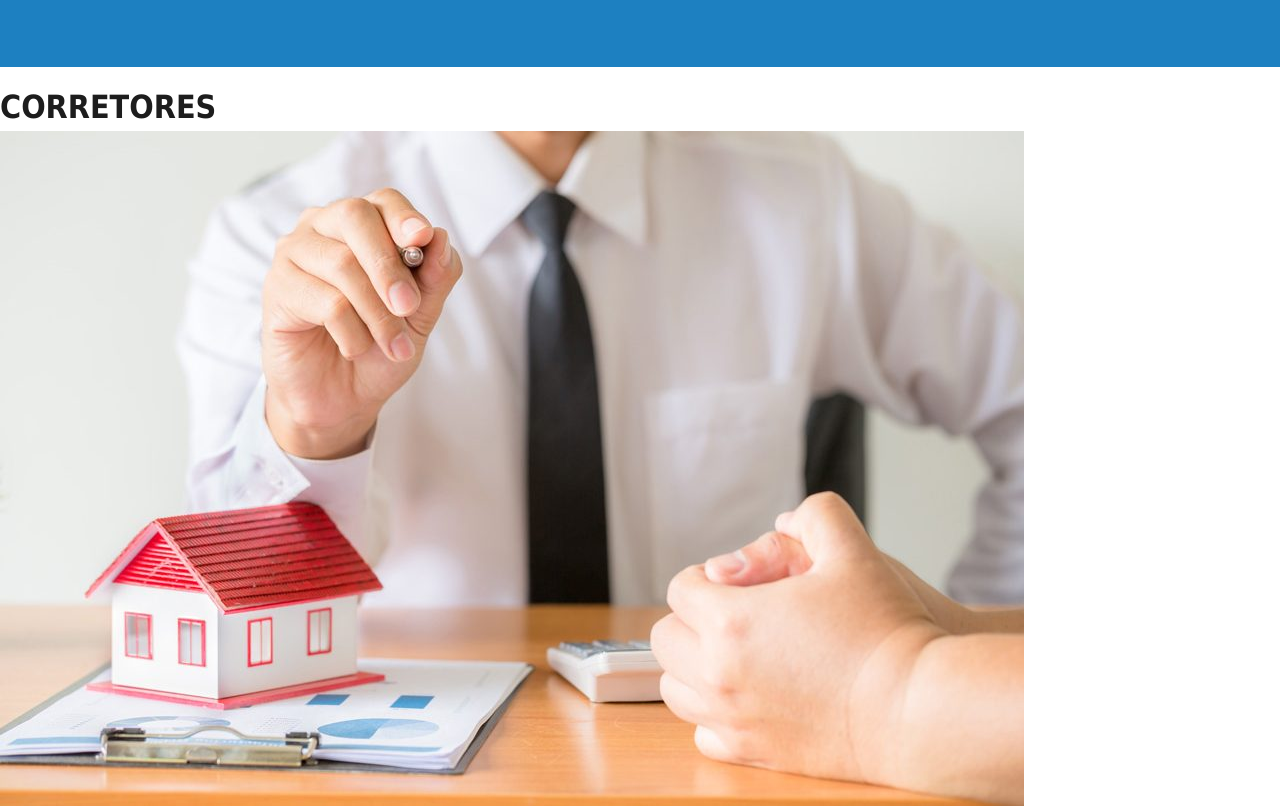
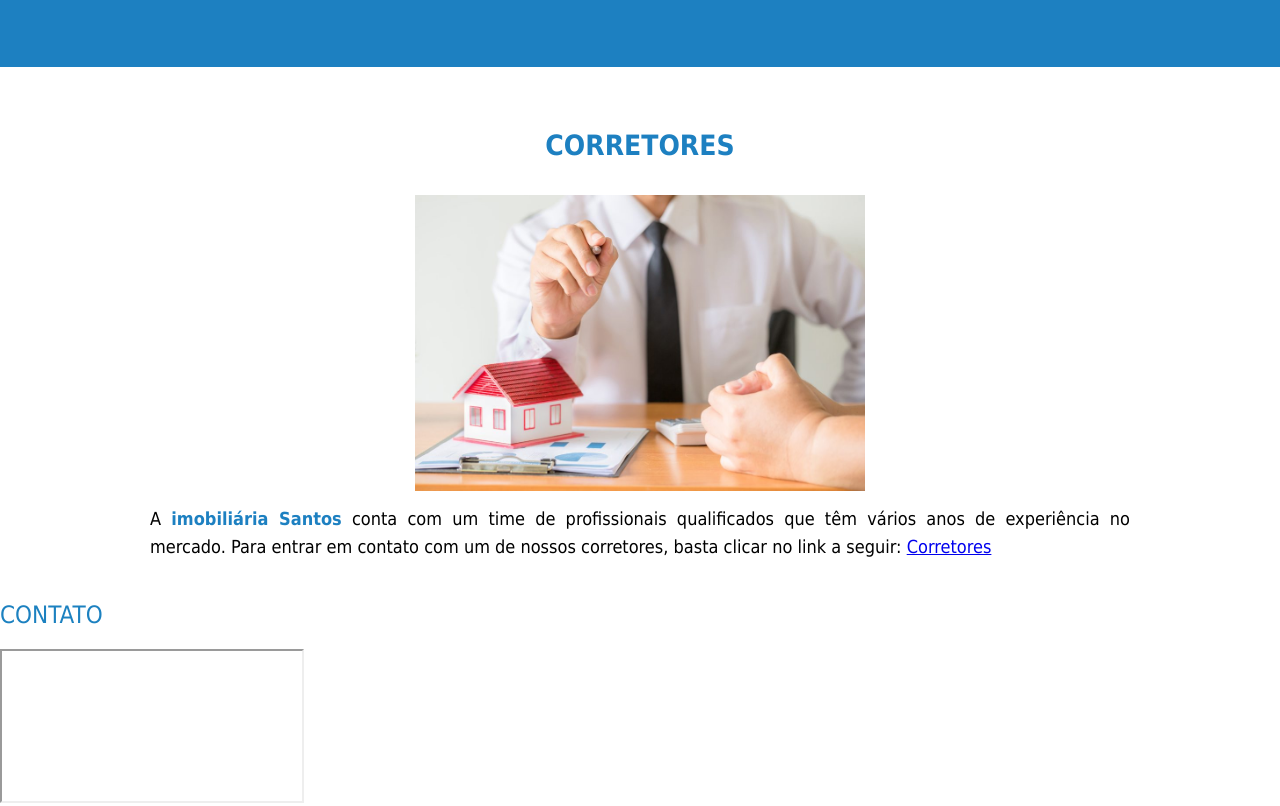
Before and after one commit to gesseferreiraoficial/Imobiliaria-Santos, a plain HTML site: page index.html in a window 1280 px wide. Shown: the part 1788-2594 px from the top of the page. Drawn offline with Linux system fonts and the light colour scheme.

Commit message:
Desenvolvido CSS Seção 5
Desenvolvimento CSS e implementado o HTML da seção 5

```diff
--- a/estilo.css
+++ b/estilo.css
@@ -72,7 +72,7 @@ h2 {
     margin-top: 0;
 }
 
-.imagem-assinatura-imovel {
+.imagem {
     width: 450px;
 }
 
--- a/index.html
+++ b/index.html
@@ -30,7 +30,7 @@
         <h1>Encontre o imóvel dos seus sonhos</h1>
         <h2>A imobiliária que te ajuda no sonho do seu imóvel </h2>
 
-        <img class="imagem-assinatura-imovel" src="img/imovel-assinatura.jpg" alt="Assinatura de imóvel">
+        <img class="imagem" src="img/imovel-assinatura.jpg" alt="Assinatura de imóvel">
 
         <p class="paragrafo">
             Há <span class="texto-azul" >10 anos</span> no ramo temos conquistado a confiança de      <span class="texto-azul" >inúmeros clientes</span>. Isso porque procuramos sempre as melhores condições tanto para quem quer comprar, como para quem quer vender ou alugar. Oferecemos um <span class="texto-azul">serviço de qualidade</span> servindo como ponte entre as partes interessadas.
@@ -51,14 +51,14 @@
         </p>
     </div>
 
-    <div id="corretores">
+    <div id="corretores" class="secao">
 
-    <h1>CORRETORES</h1>
+    <h3 class="texto-azul" >CORRETORES</h3>
 
-        <img src="img/corretores.jpg">
+        <img class="imagem"  src="img/corretores.jpg" alt="corretores">
 
-        <p>
-            A <span>imobiliária Santos</span> conta com um time de profissionais qualificados que têm vários anos de experiência no mercado. Para entrar em contato com um de nossos corretores, basta clicar no link a seguir: <a href="mailto:corretores@email.com"> Corretores </a>
+        <p class="paragrafo" >
+            A <span class="texto-azul" >imobiliária Santos</span> conta com um time de profissionais qualificados que têm vários anos de experiência no mercado. Para entrar em contato com um de nossos corretores, basta clicar no link a seguir: <a href="mailto:corretores@email.com"> Corretores </a>
         </p>
 
     </div>
```
